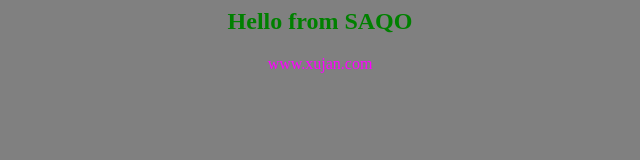
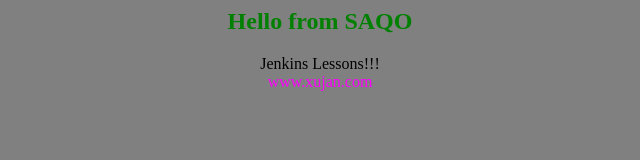
Before and after one commit to vgevorgyan009/app-for-jenkins, a plain HTML site: page index.html in a window 1280 px wide. Shown: the whole page, without its empty margins (320-960 px from the left). Drawn offline with Linux system fonts and the light colour scheme.

Commit message:
Update699 index.html

```diff
--- a/index.html
+++ b/index.html
@@ -5,6 +5,7 @@
         <h2>
             <font color=green>Hello from SAQO</font>
         </h2>
+        Jenkins Lessons!!!<br>
         <font color=magenta>www.xujan.com</font>
     </center>
 </body>
```
